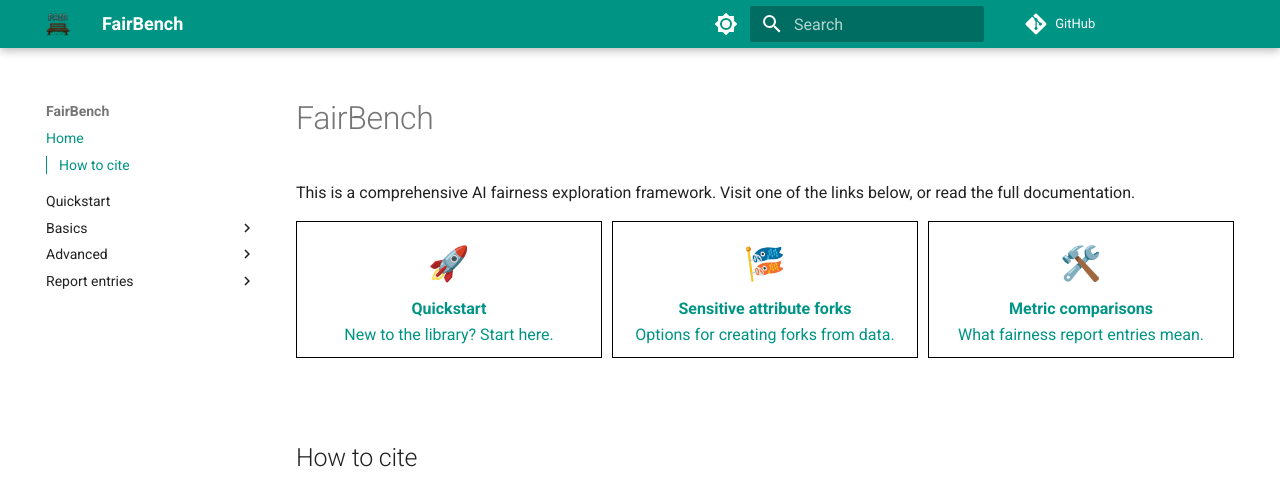
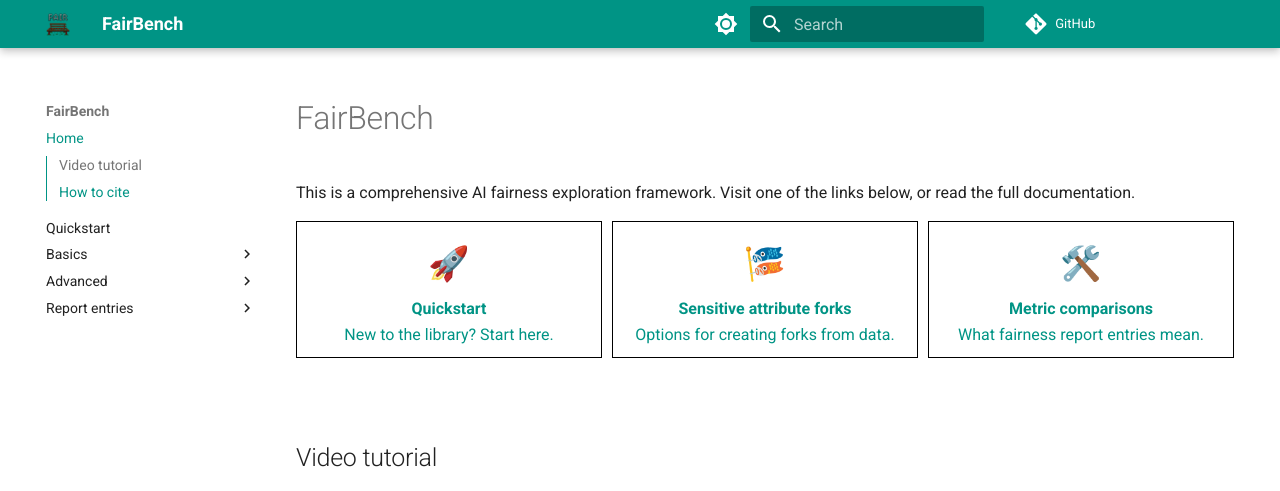
Before and after one commit to mever-team/FairBench, an MkDocs documentation site: the page built from docs/index.md, in a window 1280 px wide and 1167 px high. Shown: the top 491 px of the window. Built offline with MkDocs 1.6.1 and Material for MkDocs 9.7.7, drawn with Linux system fonts in a browser that asks for light colours; emoji names are drawn with the system emoji font; comment, search, counter and statistics services are not loaded; grey boxes are pictures that could not be loaded.

Commit message:
added video tutorial to docs

```diff
--- a/docs/index.md
+++ b/docs/index.md
@@ -21,6 +21,11 @@ Visit one of the links below, or read the full documentation.
 
 <br>
 
+## Video tutorial
+
+<iframe width="560" height="315" src="https://www.youtube.com/embed/vJIK3Kc65pA" frameborder="0" allow="accelerometer; autoplay; encrypted-media; gyroscope; picture-in-picture" allowfullscreen></iframe>
+
+
 
 ## How to cite
 
```
Also changed, not shown: README.md (+0 -4 lines).
